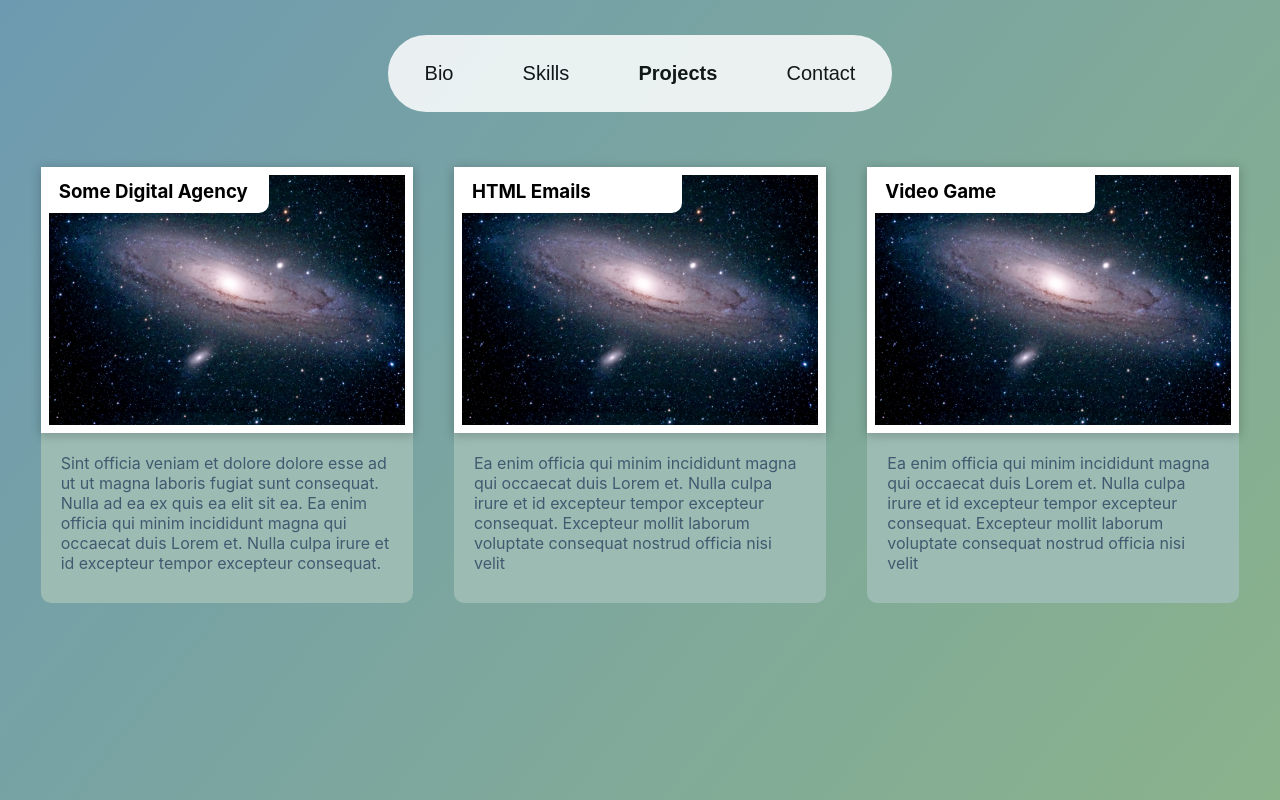
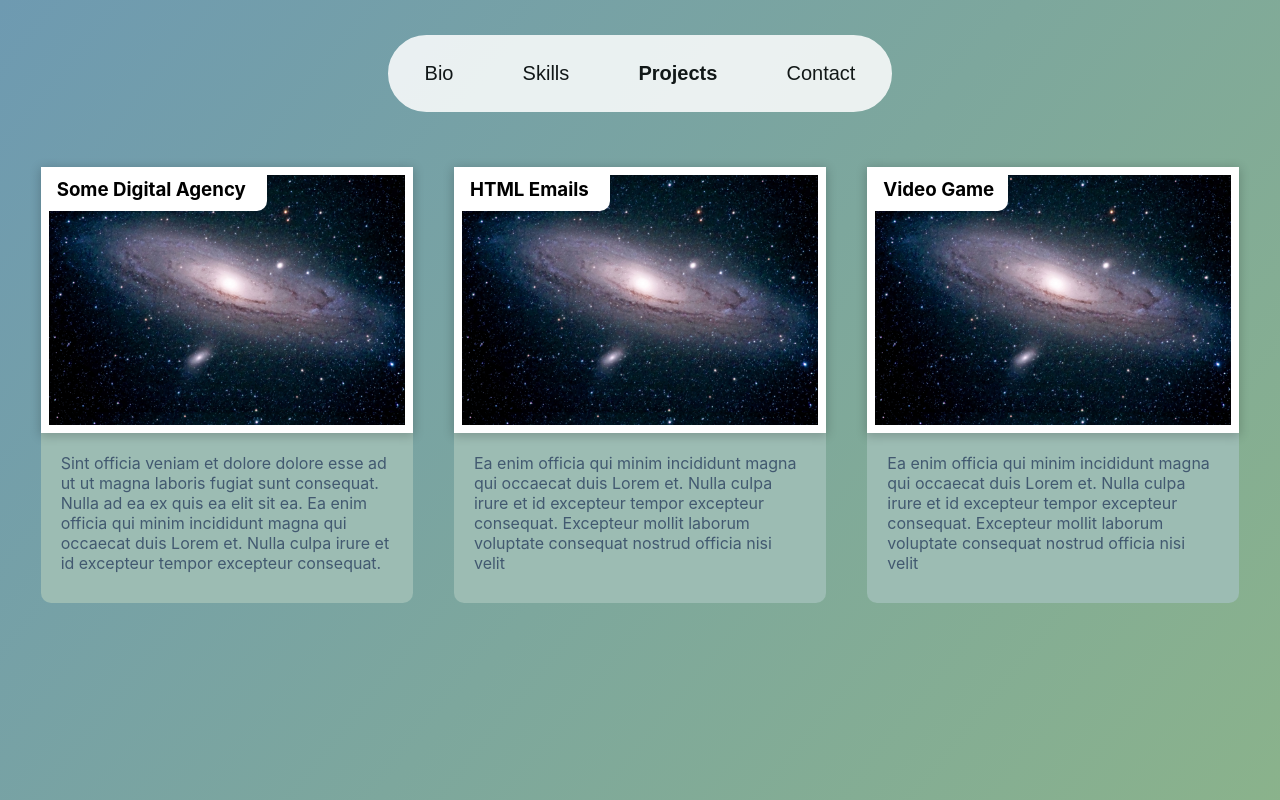
Before and after one commit to sok213/new-portolfio, a React (Create React App) app: page / in a window 1280 px wide. Both pictures are taken after a click on the button "Projects". Shown: the top 800 px of the page. Built offline with nearby package versions, Linux system fonts and the light colour scheme.

Commit message:
Update projects header styles.

```diff
--- a/src/Comps/Bio/BioFAQ/BioFAQ.module.scss
+++ b/src/Comps/Bio/BioFAQ/BioFAQ.module.scss
@@ -33,6 +33,7 @@
 .subHeader {
   font-size: 24px;
   color: white;
+  margin-bottom: 0;
 }
 
 .buttonContainer {
--- a/src/Comps/Projects/Projects.js
+++ b/src/Comps/Projects/Projects.js
@@ -16,14 +16,16 @@ export default function Projects() {
       desc: 'Ea enim officia qui minim incididunt magna qui occaecat duis Lorem et. Nulla culpa irure et id excepteur tempor excepteur consequat. Excepteur mollit laborum voluptate consequat nostrud officia nisi velit',
       link: '#',
       thumbnail: '',
-      source_code: '#'
+      source_code: '#',
+      width: 150
     },
     {
       title: 'Video Game',
       desc: 'Ea enim officia qui minim incididunt magna qui occaecat duis Lorem et. Nulla culpa irure et id excepteur tempor excepteur consequat. Excepteur mollit laborum voluptate consequat nostrud officia nisi velit',
       link: '#',
       thumbnail: '',
-      source_code: '#'
+      source_code: '#',
+      width: 135
     }
   ];
 
@@ -32,13 +34,14 @@ export default function Projects() {
     return projects.map(item => {
       const {
         title,
-        desc
+        desc,
+        width
       } = item;
 
       return (
         <div className={s.projectCardContainer}>
           <div className={s.card}>
-            <div className={s.header}>
+            <div className={s.header} style={{ width }} >
               <h3>{title}</h3>
             </div>
           </div>
--- a/src/Comps/Projects/Projects.module.scss
+++ b/src/Comps/Projects/Projects.module.scss
@@ -80,10 +80,16 @@
   background-color: white;
   width: 220px;
   border-radius: 0px 0px 10px 0px;
+  margin-top: -2px;
+  margin-left: -2px;
 
   h3 {
     margin: 0px;
     padding: 5px 0px 10px 10px;
+  }
+
+  &:nth-child(2) {
+    width: 150px;
   }
 }
 
```
